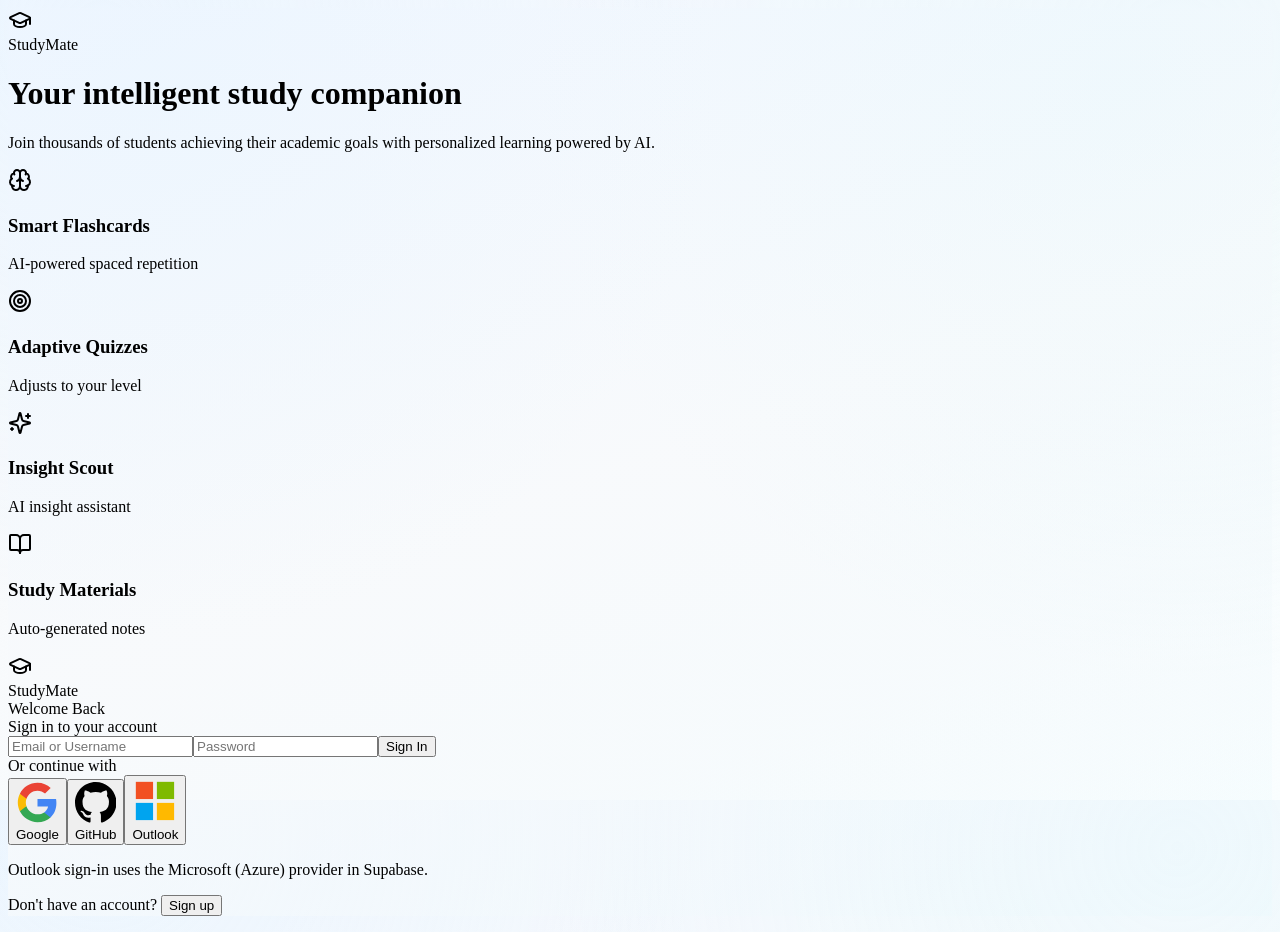
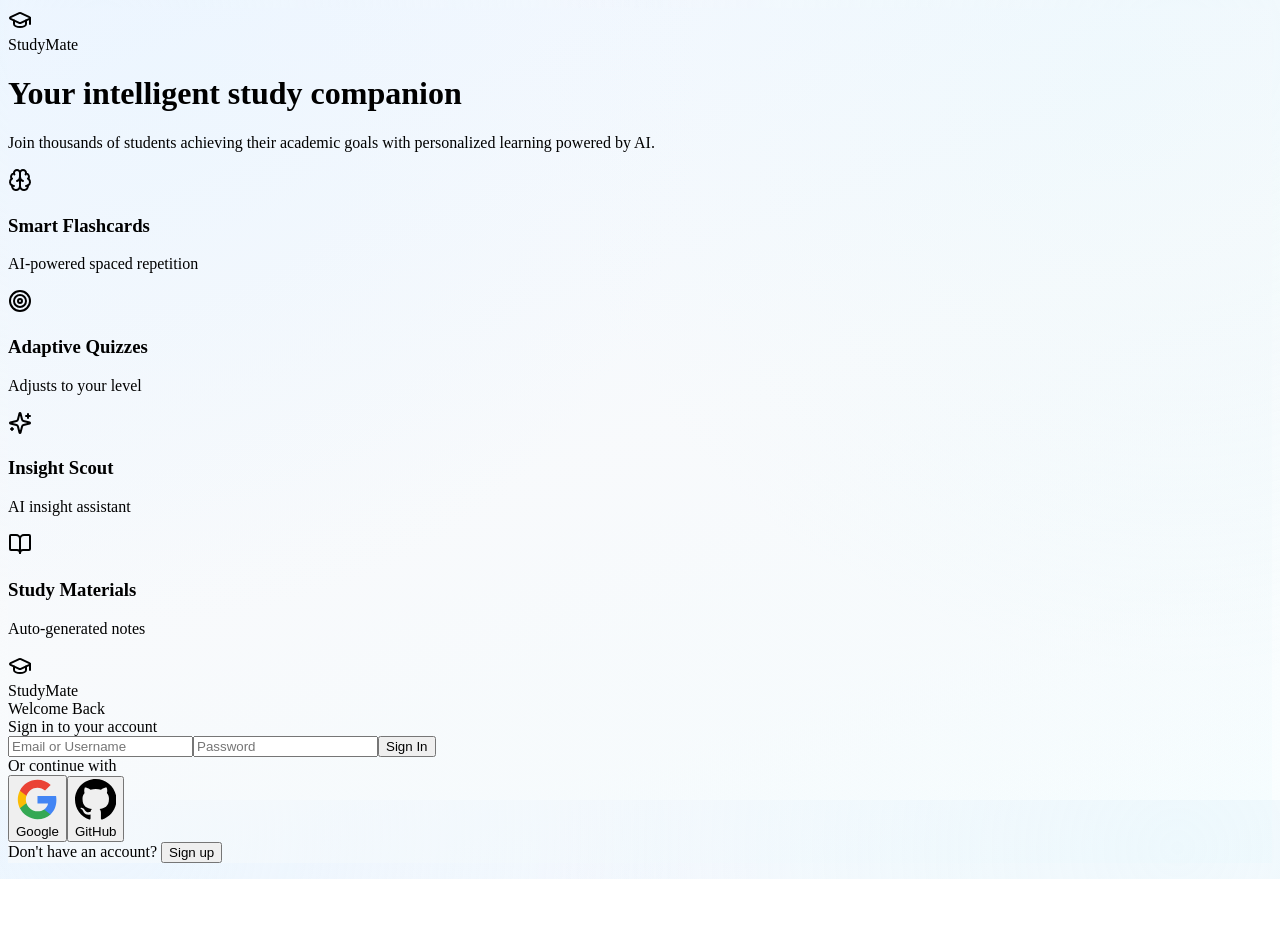
Before and after one commit to M88HYN/CampusCompanion, a React (Vite) app in the folder client/: page /login in a window 1280 px wide. After the commit the page ends 879 px from the top, so only its background shows below. Built offline with nearby package versions, Linux system fonts and the light colour scheme.

Commit message:
enhance(auth): remove Outlook login functionality and related routes

```diff
--- a/client/src/pages/login.tsx
+++ b/client/src/pages/login.tsx
@@ -224,11 +224,6 @@ const handleGithubLogin = () => {
     window.location.href = "/api/auth/github";
   };
 
-const handleOutlookLogin = () => {
-    // Redirect to backend OAuth endpoint
-    window.location.href = "/api/auth/outlook";
-  };
-
   return (
     <div className="min-h-screen flex">
       <div className="hidden lg:flex lg:w-1/2 bg-gradient-to-br from-teal-500 via-cyan-500 to-teal-600 relative overflow-hidden">
@@ -330,26 +325,7 @@ const handleOutlookLogin = () => {
                 </svg>
                 {loading ? "Loading..." : "GitHub"}
               </Button>
-              <Button
-                type="button"
-                onClick={handleOutlookLogin}
-                disabled={loading}
-                variant="outline"
-                className="w-full h-11"
-              >
-                <svg className="w-5 h-5 mr-2" viewBox="0 0 24 24" fill="none" aria-hidden="true">
-                  <rect x="2" y="2" width="9" height="9" fill="#F25022" />
-                  <rect x="13" y="2" width="9" height="9" fill="#7FBA00" />
-                  <rect x="2" y="13" width="9" height="9" fill="#00A4EF" />
-                  <rect x="13" y="13" width="9" height="9" fill="#FFB900" />
-                </svg>
-                {loading ? "Loading..." : "Outlook"}
-              </Button>
             </div>
-
-            <p className="text-xs text-center text-muted-foreground">
-              Outlook sign-in uses the Microsoft (Azure) provider in Supabase.
-            </p>
 
             <div className="text-center text-sm text-muted-foreground">
               {isLogin ? (
```
Also changed, not shown: 1 other file (tests, documents, lock files or other folders).
